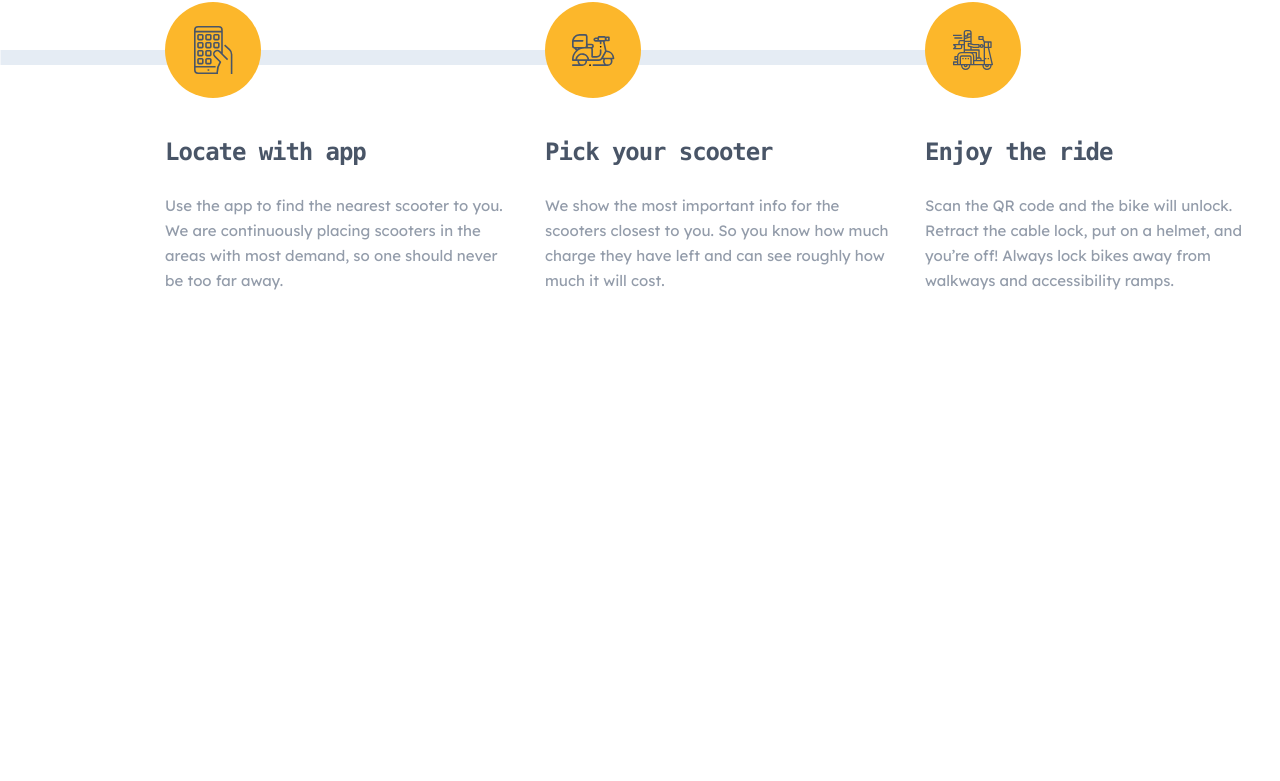
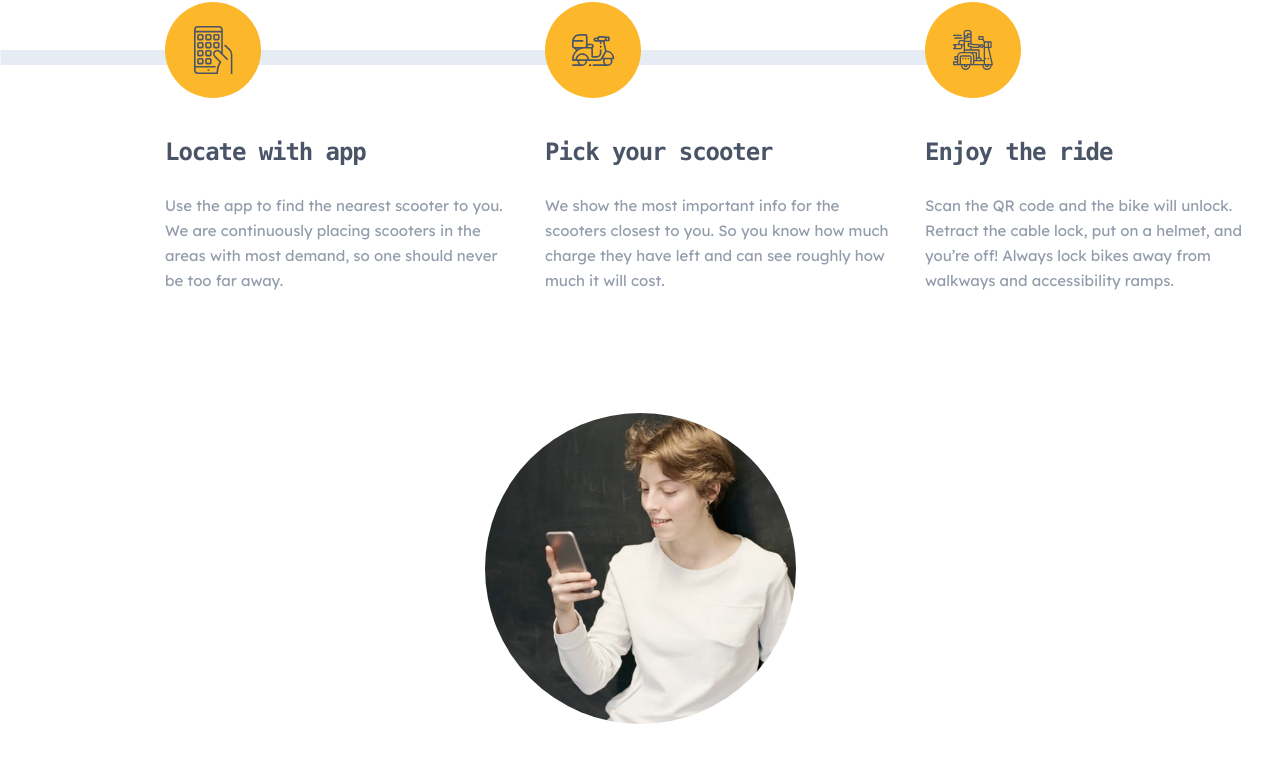
Before and after one commit to luc4sleite/scoot-website, a React (Vite) app: page / in a window 1280 px wide. Shown: the part 904-1685 px from the top of the page. Before the commit the page ends 1197 px from the top, so only its background shows below. Built offline with nearby package versions, Linux system fonts and the light colour scheme.

Commit message:
feat: benefits section

```diff
--- /dev/null
+++ b/src/components/Benefit/index.jsx
@@ -0,0 +1,16 @@
+import Button from '../Button';
+
+export default function Benefit({ image, title, description, buttonName }) {
+  return (
+    <div className='flex flex-col items-center justify-center'>
+        <img
+            className='w-[311px] rounded-full mb-[56px]'
+            src={image}
+            alt=""
+        />
+        <h1 className='font-mono font-bold text-[#495567] text-[32px]/[32px] tracking-[-1.43 px] text-center mb-[32px] w-[311px]'>{title}</h1>
+        <p className='font-lexend text-[#939CAA] font-[15px]/[25px] text-center w-[311px] mb-[32px]'>{description}</p>
+        <Button name={buttonName}/>
+    </div>
+  )
+}
--- a/src/pages/Home/index.jsx
+++ b/src/pages/Home/index.jsx
@@ -4,9 +4,14 @@ import ride from '../../assets/icons/ride.svg';
 import rectangle from '../../assets/patterns/rectangle.svg';
 import rectangleHorizontal from '../../assets/patterns/rectangle-horizontal.svg';
 
+import telemetry from '../../assets/images/telemetry.jpg';
+import nearYou from '../../assets/images/near-you.jpg';
+import payments from '../../assets/images/payments.jpg';
+
 import Banner from "../../components/Banner";
 import Feature from "../../components/Feature";
 import Header from "../../components/Header";
+import Benefit from '../../components/Benefit';
 
 export default function Home() {
   return (
@@ -23,7 +28,7 @@ export default function Home() {
         src={rectangleHorizontal}
         alt=""
       />
-      <div className='relative z-20 lg:flex lg:flex-row lg:ml-[165px] lg:gap-x-[30px] lg:mt-[160px]'>
+      <div className='relative z-20 mb-[120px] lg:flex lg:flex-row lg:ml-[165px] lg:gap-x-[30px] lg:mt-[160px]'>
         <Feature
           icon={locate}
           title="Locate with app"
@@ -40,6 +45,26 @@ export default function Home() {
           description="Scan the QR code and the bike will unlock. Retract the cable lock, put on a helmet, and you’re off! Always lock bikes away from walkways and accessibility ramps."
         />
       </div>
+      <div className='flex flex-col items-center gap-y-[120px] mb-[120px]'>
+        <Benefit
+          image={telemetry}
+          title="Easy to use riding telemetry"
+          description="The Scoot app is available with riding telemetry. This means it can show you your average speed, how long you've been using the scooter, your traveling distance, and many more things all in an easy to use app."
+          buttonName="Learn More"
+        />
+        <Benefit
+          image={nearYou}
+          title="Coming to a city near you"
+          description="Scoot is available in 4 major cities so far. We’re expanding rapidly, so be sure to let us know if you want to see us in your hometown. We’re aiming to let our scooters loose on 23 cities over the coming year."
+          buttonName="Learn More"
+        />
+        <Benefit
+          image={payments}
+          title="Zero hassle payments"
+          description="Our payment is as easy as one two three. We accept most credit cards and debit cards. You can also link your PayPal account inside the app. Need to pay later? No worries! You can defer payment for up to a month."
+          buttonName="Learn More"
+        />
+      </div>
 
     </>
   );
```
